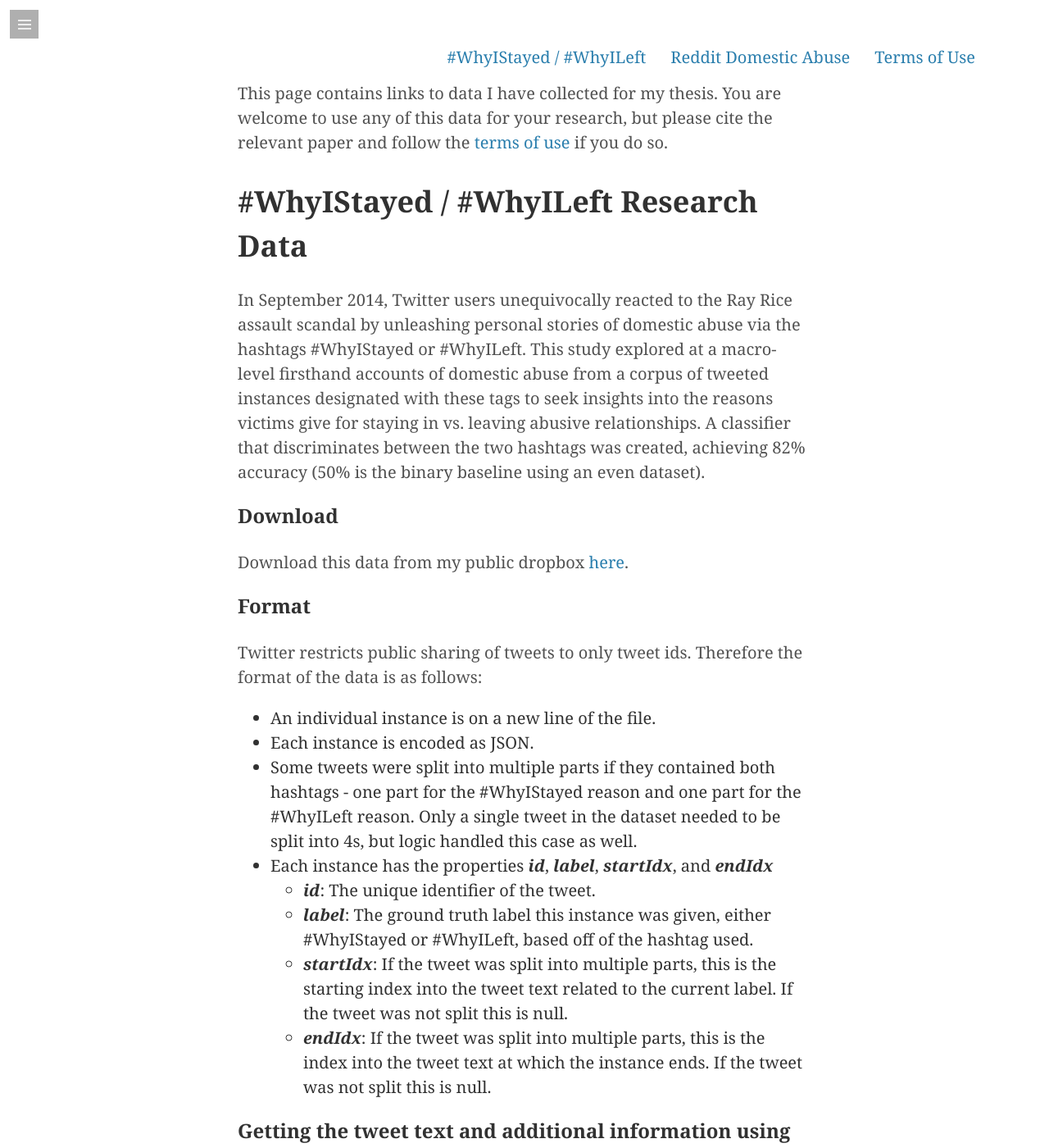
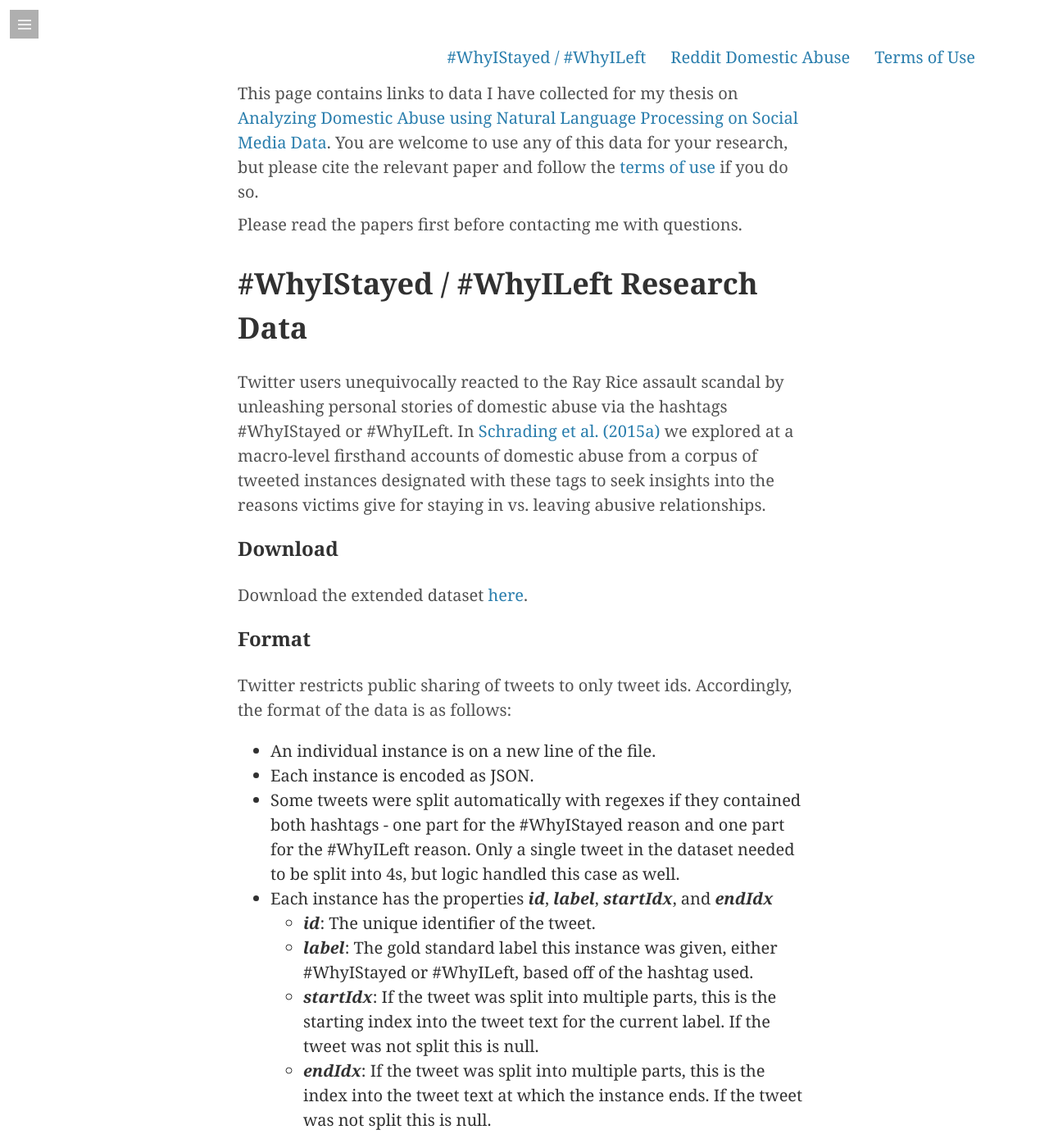
Before and after one commit to NSchrading/NSchrading.github.io, a Jekyll site: the page built from data.md, in a window 1280 px wide and 1400 px high, scrolled down 351 px. Shown: the whole window at 82% size. Built offline with Jekyll 4.4.1, drawn with Linux system fonts in a browser that asks for light colours; some web fonts are replaced; some of the changed text lies outside the part shown.

Commit message:
update data section

```diff
--- a/data.md
+++ b/data.md
@@ -129,28 +129,30 @@
     </div>
 </div>
 
-This page contains links to data I have collected for my thesis. You are welcome to use any of this data for your research, but please cite the relevant paper and follow the [terms of use](#terms) if you do so.
+This page contains links to data I have collected for my thesis on [Analyzing Domestic Abuse using Natural Language Processing on Social Media Data]({{ site.baseurl }}/project/thesis/). You are welcome to use any of this data for your research, but please cite the relevant paper and follow the [terms of use](#terms) if you do so.
+
+Please read the papers first before contacting me with questions.
 
 <section id="twitter"></section>
 
 # \#WhyIStayed / \#WhyILeft Research Data
 
-In September 2014, Twitter users unequivocally reacted to the Ray Rice assault scandal by unleashing personal stories of domestic abuse via the hashtags \#WhyIStayed or \#WhyILeft. This study explored at a macro-level firsthand accounts of domestic abuse from a corpus of tweeted instances designated with these tags to seek insights into the reasons victims give for staying in vs. leaving abusive relationships. A classifier that discriminates between the two hashtags was created, achieving 82% accuracy (50% is the binary baseline using an even dataset).
+Twitter users unequivocally reacted to the Ray Rice assault scandal by unleashing personal stories of domestic abuse via the hashtags \#WhyIStayed or \#WhyILeft. In [Schrading et al. (2015a)]({{ site.baseurl }}/project/WhyIStayed-WhyILeft/) we explored at a macro-level firsthand accounts of domestic abuse from a corpus of tweeted instances designated with these tags to seek insights into the reasons victims give for staying in vs. leaving abusive relationships.
 
 ### Download
 
-Download this data from my public dropbox [here](https://www.dropbox.com/s/n4fp4sq572422ex/stayedLeftData.json.7z?dl=0){:target="_blank"}.
+Download the extended dataset [here](https://www.dropbox.com/s/n4fp4sq572422ex/stayedLeftData.json.7z?dl=0){:target="_blank"}.
 
 ### Format
-Twitter restricts public sharing of tweets to only tweet ids. Therefore the format of the data is as follows:
+Twitter restricts public sharing of tweets to only tweet ids. Accordingly, the format of the data is as follows:
 
 * An individual instance is on a new line of the file.
 * Each instance is encoded as JSON.
-* Some tweets were split into multiple parts if they contained both hashtags - one part for the \#WhyIStayed reason and one part for the \#WhyILeft reason. Only a single tweet in the dataset needed to be split into 4s, but logic handled this case as well.
+* Some tweets were split automatically with regexes if they contained both hashtags - one part for the \#WhyIStayed reason and one part for the \#WhyILeft reason. Only a single tweet in the dataset needed to be split into 4s, but logic handled this case as well.
 * Each instance has the properties ***id***, ***label***, ***startIdx***, and ***endIdx***
     * ***id***: The unique identifier of the tweet.
-    * ***label***: The ground truth label this instance was given, either \#WhyIStayed or \#WhyILeft, based off of the hashtag used.
-    * ***startIdx***: If the tweet was split into multiple parts, this is the starting index into the tweet text related to the current label. If the tweet was not split this is null.
+    * ***label***: The gold standard label this instance was given, either \#WhyIStayed or \#WhyILeft, based off of the hashtag used.
+    * ***startIdx***: If the tweet was split into multiple parts, this is the starting index into the tweet text for the current label. If the tweet was not split this is null.
     * ***endIdx***: If the tweet was split into multiple parts, this is the index into the tweet text at which the instance ends. If the tweet was not split this is null.
 
 ### Getting the tweet text and additional information using Twitter's API
@@ -160,7 +162,7 @@
 #### Important
 To use this code, you ***must*** have Twython installed. Installation instructions, and how to set up a Twitter API account are on [Twython's githup page](https://github.com/ryanmcgrath/twython){:target="_blank"}.
 
-If you use this code, the text provided (Tweet.text) will still have hashtags, and is uncleaned. You will want to remove hashtags, and probably do standard cleaning procedures like lowercasing, lemmatizing, and stoplisting.
+If you use this code, the text provided (Tweet.text) will still have hashtags, and is uncleaned and unprocessed.
 
 {% highlight python %}
 
@@ -237,43 +239,42 @@
 
 {% endhighlight %}
 
-### Data Cleanliness
+### Data Information
 
-Not every instance actually contains a reason for staying or leaving. Some may be sympathizing with those sharing, or reflecting on the trend itself. Others may be ads or jokes. An annotation study on 1000 random instances from the data was conducted with 4 annotators. The following chart shows the resulting distribution of classes in this data:
+Not every instance actually contains a reason for staying or leaving. Some may be sympathizing with those sharing, or reflecting on the trend itself. Others may be ads or jokes. The following chart shows the distribution of such classes in a random sample of 1000 instances. More information is in the paper.
 
 ![alt text]({{ site.baseurl }}/assets/images/tweet_data.png "Class distribution in Tweet Data")
 
-> According to the annotations in this random sample, on average 36% of the instances are reasons for staying (S), 44% are reasons for leaving (L), 12% are meta comments (M), 2% are jokes (J), 2% are ads (A), and 4%  do not match prior categories (O).
+> A = ads , J = jokes, L = reasons for leaving, M = meta commentary, O = other , S = reasons for staying, annotated by annotators A1-A4, with #L and #S being the assigned gold standard labels.
 
 <section id="reddit"></section>
 
 # Reddit Domestic Abuse Research Data
 
-This data was used to create a general classifier to find text describing domestic abuse. Analysis of this data can reveal the general dynamics of domestic abuse, and can be used to study how online users discuss abuse. Discourse studies between submitters and commenters could be a very interesting experiment to conduct. Other studies on relationships and advice seeking behavior on Reddit could also be conducted. The following subreddits were collected from:
+Some of this dataset was used in Schrading et al. (2015b) to study the dynamics of domestic abuse. Submissions and comments from the following subreddits were collected, and assigned a binary reference label (*abuse* or *non-abuse*) based on the subreddit title:
 
 |                     | abuseinterrupted | domesticviolence | survivorsofabuse | casualconversation | advice    | anxiety   | anger     |
 |-------------------- | ---------------- | ---------------- | ---------------- | ------------------ | --------- | --------- | --------- |
 | gold standard label | abuse            | abuse            | abuse            | non abuse          | non abuse | non abuse | non abuse |
 | num submissions collected | 1653             | 749              | 512              | 7286               | 5913      | 4183      | 837       |
 
-Additionally, the following subreddits were collected from and used as a held out set. Annotators annotated to determine the precision of the abuse classifier.
+Additional subreddit data were also collected and used to examine classification in unused subreddits:
 
 |                           | relationships | relationship_advice |
 | ------------------------- | ------------- | ------------------- |
-| gold standard label       | unclassified  | unclassified        |
 | num submissions collected | 8201          | 5874                |
 
 ### Download
 
-Download the entire reddit database from my public dropbox [here](https://www.dropbox.com/s/1iqf9tx2s5rxdcr/new_reddit.db.7z?dl=0){:target="_blank"}.
+Download the entire reddit database [here](https://www.dropbox.com/s/1iqf9tx2s5rxdcr/new_reddit.db.7z?dl=0){:target="_blank"}.
 
-Download the "shelved" sets of reddit data from my public dropbox [here](https://www.dropbox.com/s/zsncys6m2hhqpi9/reddit_data_shelves.7z?dl=0){:target="_blank"}.
+Download the "shelved" sets of reddit data [here](https://www.dropbox.com/s/zsncys6m2hhqpi9/reddit_data_shelves.7z?dl=0){:target="_blank"}.
 
 Download the "shelved" abuse classifier trained on the uneven set of data [here](https://www.dropbox.com/s/ehut622z4371yyb/abuseClassifier.7z?dl=0){:target="_blank"}.
 
 ### Format
 
-There are two formats for the Reddit data. The most flexible for researchers is the entire database used to store all the data I collected. You will have to use sqlite to access the database ([Python has an API](https://docs.python.org/2/library/sqlite3.html){:target="_blank"} for interacting with sqlite databases). For those who do not wish to interact with the database and simply want to access the datasets used in my experiments, I have provided [shelved](https://docs.python.org/2/library/shelve.html){:target="_blank"} data files for use in Python.
+There are two formats for the Reddit data. The most flexible is the entire database used to store all the data I collected. You will have to use sqlite to access the database ([Python has an API](https://docs.python.org/2/library/sqlite3.html){:target="_blank"} for interacting with sqlite databases). For those who do not wish to interact with the database but want to access the provided datasets used in my experiments, I have provided [Python shelved](https://docs.python.org/2/library/shelve.html){:target="_blank"} data files for use in Python.
 
 The sqlite database named "new_reddit.db" has 3 tables within: ***submissions***, ***comments***, and ***submission_srls***. Their columns are as follows:
 
@@ -304,7 +305,6 @@
 * ***score*** - The score of the comment as determined by Reddit.
 * ***created_utc*** - The UTC time at which the submission was created.
 * ***sim_score*** - The cosine similarity of the comment's text to the submission's text.
-* ***label*** - Some comments may have been labeled as abuse or non_abuse in experiments. If they were, this is their label as assigned by a classifier. May be incorrect, and should not be considered ground truth.
 * ***sentiment*** - The overall sentiment of the comment as calculated by [VADER](https://github.com/cjhutto/vaderSentiment){:target="_blank"}.
 
 #### Submission_srls table
@@ -315,11 +315,11 @@
 * ***text_slice*** - The text that the role is associated with.
 * ***start*** - The start index of the text slice.
 * ***end*** - The end index of the text slice.
-* ***predicate_sense_num*** - The sense number of the predicate as determined by the [Illinois Curator](http://cogcomp.cs.illinois.edu/page/software_view/Curator){:target="_blank"}.
+* ***predicate_sense_num*** - The sense number of the predicate by the [Illinois Curator](http://cogcomp.cs.illinois.edu/page/software_view/Curator){:target="_blank"}.
 
-The shelved files provided are as follows (note that lists are aligned e.g. submissionId lists align with the submissions in data lists):
+The shelved files provided are as follows (note that lists are aligned e.g. submissionId lists align with the submissions in data lists. Also note that a submission is the initial post, and comments are linked to it by the associated submission ID):
 
-* ***redditAbuseSubmissions*** This data is an even set of 552 abuse submissions and 552 non-abuse submissions. Each submission has been parsed by the Illinois Curator for Semantic Role Labels. It has the variables:
+* ***redditAbuseSubmissions*** This data is an even set of 552 *abuse* submissions and 552 *non-abuse* submissions. Each submission has been parsed by the Illinois Curator for Semantic Role Labels. It has the variables:
     * data: A list of submission titles and text concatenated, 1 entry per submission.
     * labels: A list of labels (abuse or non_abuse), 1 entry per submission.
     * subIds: A list of reddit submission ids, 1 entry per submission.
@@ -327,7 +327,7 @@
     * predicates: A list of lists. Each inner list is a tuple of (predicates, sense number) in a submission. 1 list per submission.
 * ***redditAbuseComments*** This data contains all the comments within the submissions in the small even set of submissions. It has the variables:
     * commData: A dictionary, where the key is a reddit submission id and the value is a list of comments in that submission.
-    * commLabels: A dictionary, where the key is a reddit submission id and the value is a list of labels given to the comments (abuse or non_abuse)
+    * commLabels: A dictionary, where the key is a reddit submission id and the value is a list of labels given to the comments (abuse or non_abuse).
 * ***redditAbuseOnlyNgrams*** This data contains a larger set of even data (1336 submissions per class), with no semantic roles or predicates. It has the variables:
     * XTrain: A list of submission title and text concatenated together, 90% training size (1202 per class).
     * XTest: A list of submission title and text concatenated together, 10% testing size (134 per class).
@@ -335,7 +335,7 @@
     * labelsTest: A list of labels (abuse or non_abuse), 1 entry per submission.
     * subIdsTrain: A list of reddit submission ids, 1 entry per submission.
     * subIdsTest: A list of reddit submission ids, 1 entry per submission.
-* ***redditAbuseUneven*** This data is an uneven set of data with 1336 abuse submissions and 17020 non-abuse submissions. It has the variables:
+* ***redditAbuseUneven*** This data is an uneven set of data with 1336 *abuse* submissions and 17020 *non-abuse* submissions. It has the variables:
     * XTrain: A list of submission title, text, and comment data concatenated together, 85% training size.
     * XTest: A list of submission title, text, and comment data concatenated together, 15% testing size.
     * labelsTrain: A list of labels (abuse or non_abuse), 1 entry per submission.
@@ -357,7 +357,7 @@
 
 {% endhighlight %}
 
-> ['abuse' 'non_abuse']
+> ['abuse', 'non_abuse']
 
 Note that to use these shelved objects, you may need to use Python 3, not 2.
 
@@ -367,7 +367,7 @@
 
 <a rel="license" href="http://creativecommons.org/licenses/by-nc-sa/4.0/"><img alt="Creative Commons License" style="border-width:0" src="https://i.creativecommons.org/l/by-nc-sa/4.0/88x31.png" /></a><br />This work is licensed under a <a rel="license" href="http://creativecommons.org/licenses/by-nc-sa/4.0/" target="_blank">Creative Commons Attribution-NonCommercial-ShareAlike 4.0 International License</a>.
 
-Twitter paper:
+Twitter paper, Schrading et al. (2015a):
 
 [\#WhyIStayed, \#WhyILeft: Microblogging to Make Sense of Domestic Abuse](http://anthology.aclweb.org/N/N15/N15-1139.pdf){:target="_blank"}
 
@@ -382,3 +382,7 @@
       pages     = {1281--1286},
       url       = {http://www.aclweb.org/anthology/N15-1139}
     }
+
+Reddit paper, Schrading et al. (2015b):
+
+    To appear at EMNLP 2015.
```
Also changed, not shown: other parts of data.md (+2 -2 lines).
